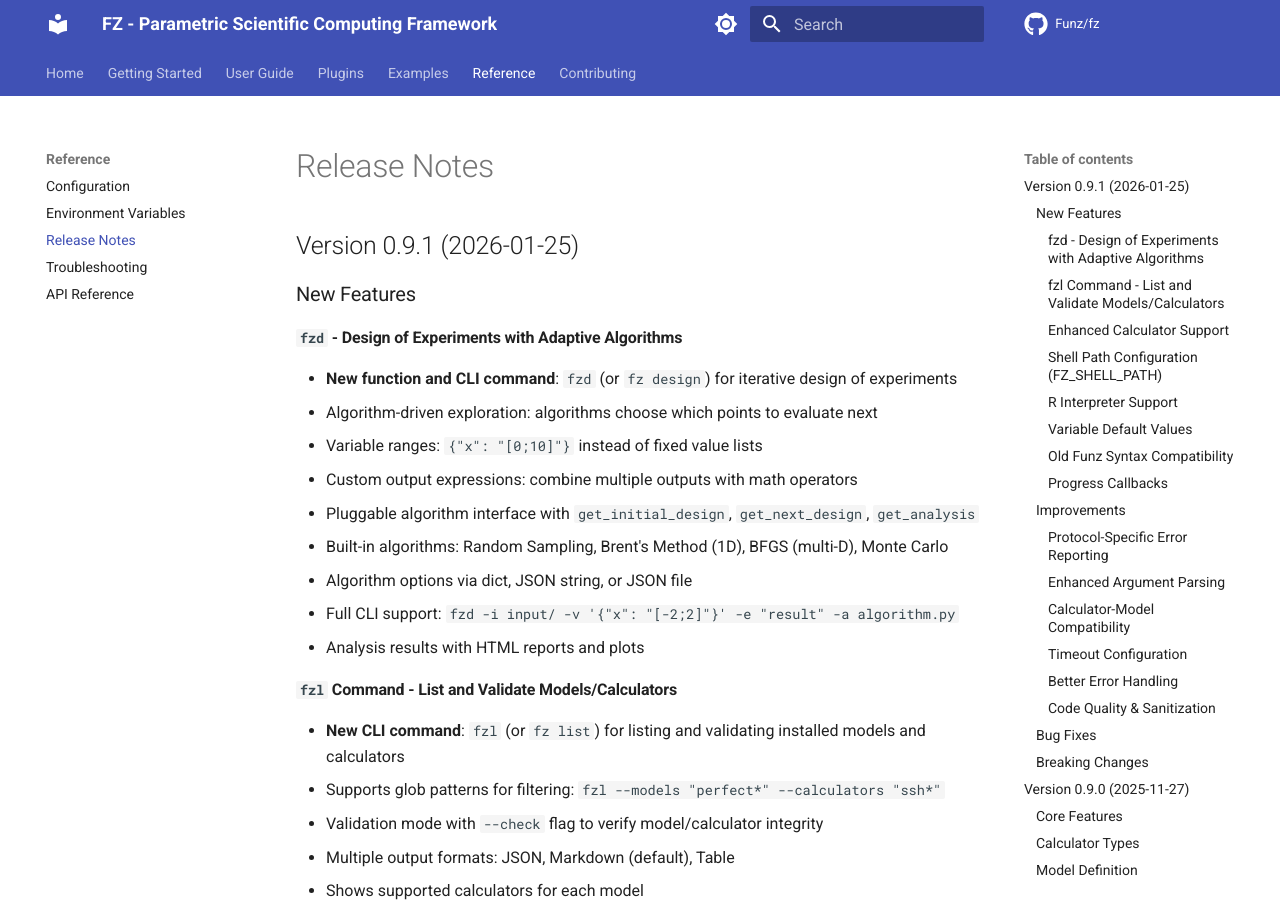
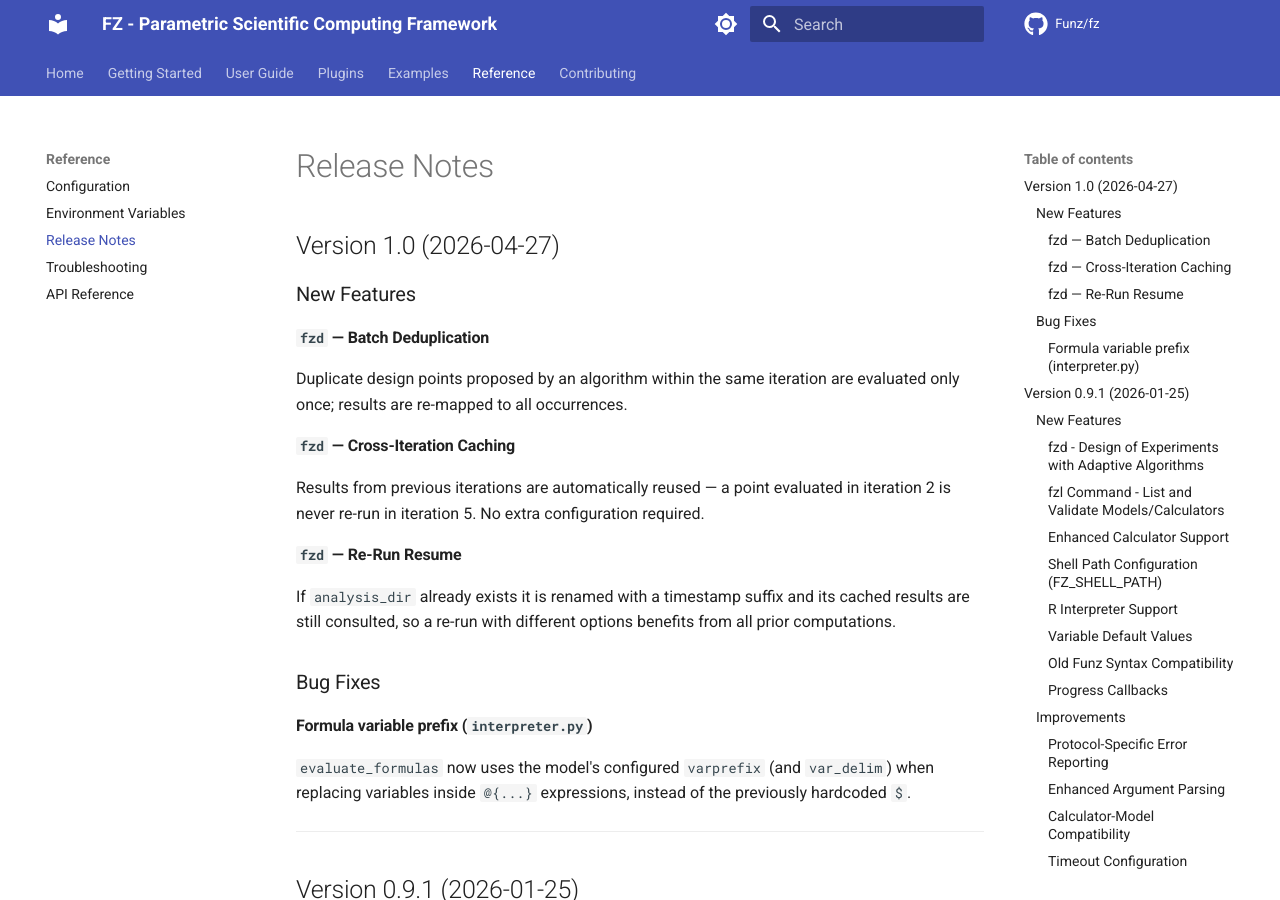
Before and after one commit to Funz/fz.github.io, an MkDocs documentation site: the page built from docs/reference/releases.md, in a window 1280 px wide and 900 px high. Built offline with MkDocs 1.6.1 and Material for MkDocs 9.7.7, drawn with Linux system fonts in a browser that asks for light colours; comment, search, counter and statistics services are not loaded; the version menu is left out.

Commit message:
release 1.0: fzd doc updates and version bump
- Bump version badge to 1.0
- fzd.md: add Input Variables (Ranges vs Fixed), Automatic Behaviors
  sections (batch deduplication, cross-iteration caching, re-run resume);
  fix --algorithm CLI description to mention algorithm names
- releases.md: add 1.0 release notes
- index.md: update What's New for 1.0
- installation.md: update version example output to 1.0

Co-Authored-By: Claude Sonnet 4.6 <noreply@anthropic.com>

````diff
--- a/docs/getting-started/installation.md
+++ b/docs/getting-started/installation.md
@@ -94,7 +94,7 @@ python -c "import fz; print('FZ version:', fz.__version__)"
 
 You should see output like:
 ```
-FZ version: 0.9.1
+FZ version: 1.0
 ```
 
 ## Google Colab
--- a/docs/reference/releases.md
+++ b/docs/reference/releases.md
@@ -1,4 +1,24 @@
 # Release Notes
+
+## Version 1.0 (2026-04-27)
+
+### New Features
+
+#### `fzd` — Batch Deduplication
+Duplicate design points proposed by an algorithm within the same iteration are evaluated only once; results are re-mapped to all occurrences.
+
+#### `fzd` — Cross-Iteration Caching
+Results from previous iterations are automatically reused — a point evaluated in iteration 2 is never re-run in iteration 5. No extra configuration required.
+
+#### `fzd` — Re-Run Resume
+If `analysis_dir` already exists it is renamed with a timestamp suffix and its cached results are still consulted, so a re-run with different options benefits from all prior computations.
+
+### Bug Fixes
+
+#### Formula variable prefix (`interpreter.py`)
+`evaluate_formulas` now uses the model's configured `varprefix` (and `var_delim`) when replacing variables inside `@{...}` expressions, instead of the previously hardcoded `$`.
+
+---
 
 ## Version 0.9.1 (2026-01-25)
 
--- a/docs/user-guide/core-functions/fzd.md
+++ b/docs/user-guide/core-functions/fzd.md
@@ -245,6 +245,48 @@ Algorithm options can be provided in three formats:
     --options algo_config.json
     ```
 
+## Input Variables: Ranges vs Fixed Values
+
+`input_variables` accepts two kinds of entries:
+
+| Format | Example | Behaviour |
+|--------|---------|-----------|
+| Range | `"[min;max]"` or `"[min,max]"` | Handed to the algorithm; it decides which values to sample |
+| Fixed | `"5.0"` (a plain number string) | Constant — merged into every design point unchanged, never varied |
+
+```python
+# x and y are explored; z is fixed at 1.5 for every evaluation
+result = fz.fzd(
+    input_path="input/",
+    input_variables={"x": "[-2;2]", "y": "[-2;2]", "z": "1.5"},
+    ...
+)
+```
+
+## Automatic Behaviors
+
+### Batch Deduplication
+
+Within each iteration, duplicate design points proposed by the algorithm are evaluated only once. The results are re-mapped so the algorithm receives the correct output for every point it requested, including duplicates. This prevents redundant expensive evaluations when an algorithm proposes the same point twice.
+
+### Cross-Iteration Caching
+
+Results from previous iterations are automatically reused — a point evaluated in iteration 2 is never re-run in iteration 5. No extra configuration is required.
+
+### Re-Run Resume
+
+If `analysis_dir` already exists when `fzd` starts, it is **renamed** with a timestamp suffix (e.g., `analysis_2026-04-27_10-30-00`) and the original path is used for the new run. The renamed directory's iteration subdirectories are still added to the cache, so a re-run with different algorithm options benefits from all prior computations automatically.
+
+```python
+# Re-run after an interrupted or exploratory first run — prior results reused as cache
+result = fz.fzd(
+    input_path="input/",
+    input_variables={"x": "[-2;2]"},
+    algorithm="examples/algorithms/bfgs.py",
+    analysis_dir="my_analysis"   # if exists → renamed; its cache still consulted
+)
+```
+
 ## Available Algorithms
 
 FZ ships with example algorithms in `examples/algorithms/`:
````
Also changed, not shown: other parts of docs/user-guide/core-functions/fzd.md (+1 -1 lines), docs/index.md (+6 -8 lines).
